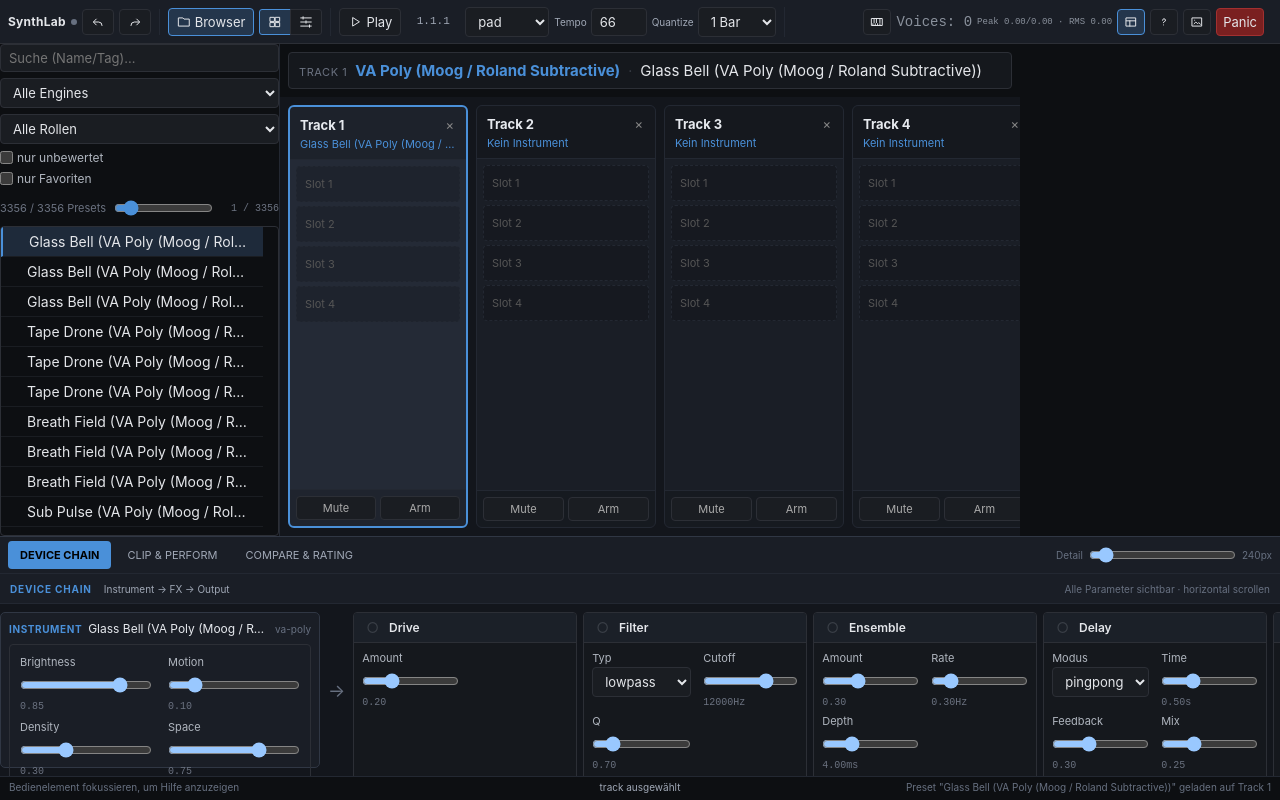
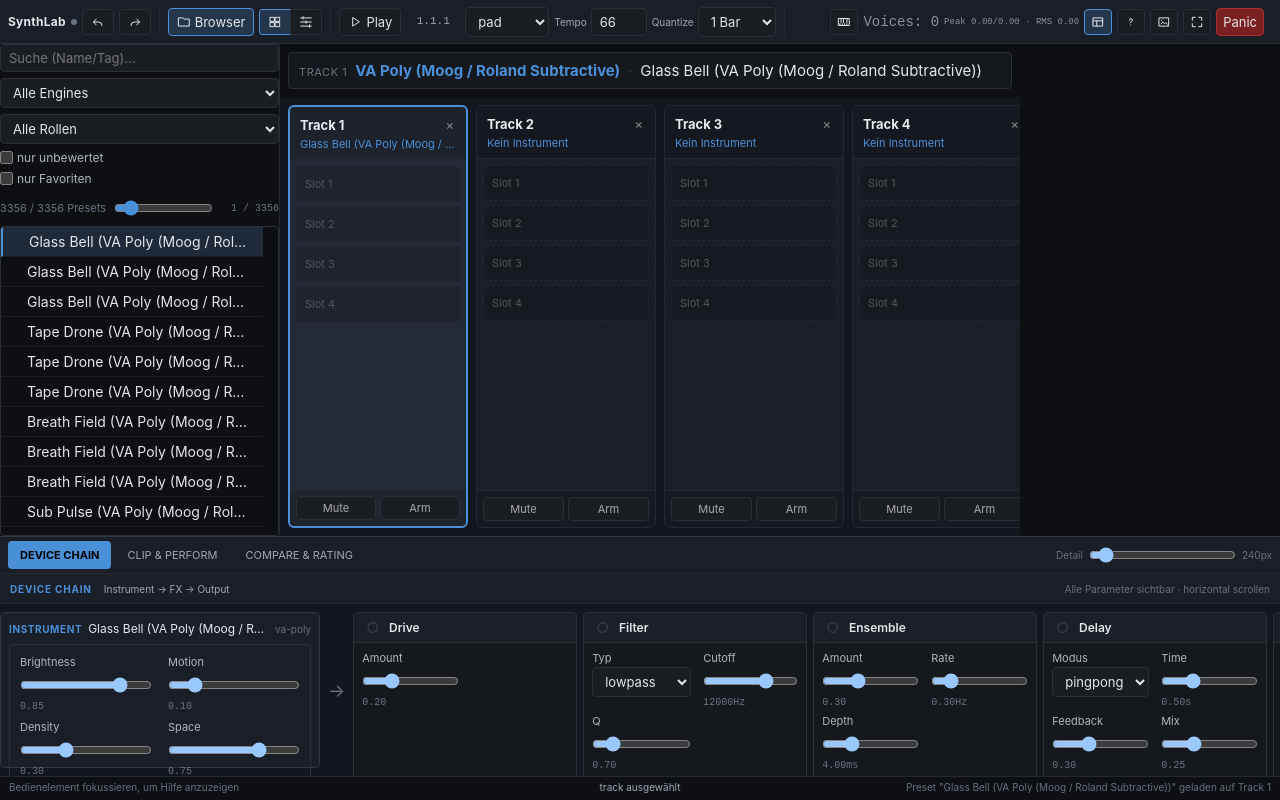
Before and after one commit to enzocage/synthLab, a React (Vite) app in the folder synthlab/: page / in a window 1280 px wide. Built offline with nearby package versions, Linux system fonts and the light colour scheme.

Commit message:
Add fullscreen toggle to transport header

```diff
--- a/synthlab/src/ui/Icon.tsx
+++ b/synthlab/src/ui/Icon.tsx
@@ -1,5 +1,5 @@
 interface IconProps {
-  name: "browser" | "play" | "stop" | "keyboard" | "detail" | "help" | "undo" | "redo" | "session" | "arrangement" | "image";
+  name: "browser" | "play" | "stop" | "keyboard" | "detail" | "help" | "undo" | "redo" | "session" | "arrangement" | "image" | "fullscreen" | "fullscreen-exit";
 }
 
 const paths: Record<IconProps["name"], string> = {
@@ -14,6 +14,8 @@
   session: "M4 4h7v7H4zm9 0h7v7h-7zM4 13h7v7H4zm9 0h7v7h-7z",
   arrangement: "M3 5h18M3 12h18M3 19h18M7 3v4m5 3v4m6 3v4",
   image: "M4 5h16v14H4zM7 15l3-3 3 3 2-2 3 3M8 9h.01",
+  fullscreen: "M4 9V4h5M15 4h5v5M20 15v5h-5M9 20H4v-5",
+  "fullscreen-exit": "M9 4v5H4M20 9h-5V4M15 20v-5h5M4 15h5v5",
 };
 
 export function Icon({ name }: IconProps) {
--- a/synthlab/src/ui/TransportBar.tsx
+++ b/synthlab/src/ui/TransportBar.tsx
@@ -1,3 +1,4 @@
+import { useEffect, useState } from "react";
 import { PHRASE_ROLES } from "../midi/phrases";
 import type { Role } from "../presets/schema";
 import { MeterDisplay } from "./MeterDisplay";
@@ -15,6 +16,7 @@
 }
 
 export function TransportBar({ onPlayToggle, phraseRole, onPhraseRoleChange, onTempoChange, onPanic }: Props) {
+  const [isFullscreen, setIsFullscreen] = useState(() => Boolean(document.fullscreenElement));
   const toggleBrowser = useUiStore((s) => s.toggleBrowser);
   const toggleDetail = useUiStore((s) => s.toggleDetail);
   const browserOpen = useUiStore((s) => s.browserOpen);
@@ -37,6 +39,22 @@
   const dirty = useCommandStore((s) => s.dirty);
   const isTransportActive = transportStatus === "playing" || transportStatus === "recording" || transportStatus === "starting";
   const octaveNumber = Math.floor(octaveBaseNote / 12) - 1;
+
+  useEffect(() => {
+    const syncFullscreenState = () => setIsFullscreen(Boolean(document.fullscreenElement));
+    document.addEventListener("fullscreenchange", syncFullscreenState);
+    return () => document.removeEventListener("fullscreenchange", syncFullscreenState);
+  }, []);
+
+  const toggleFullscreen = () => {
+    if (document.fullscreenElement) {
+      void document.exitFullscreen();
+      return;
+    }
+    void document.documentElement.requestFullscreen().catch(() => {
+      // Fullscreen can be denied by the browser or an embedded host; keep the UI usable.
+    });
+  };
 
   return (
     <header className="transport-bar" aria-label="Globale Steuerleiste">
@@ -110,6 +128,16 @@
       <button onClick={toggleSynthGallery} title="Bilder und Vorbilder aller Synth-Engines anzeigen">
         <Icon name="image" /> <span className="transport-label">Synth Pics</span>
       </button>
+      <button
+        onClick={toggleFullscreen}
+        className={isFullscreen ? "is-active" : ""}
+        aria-pressed={isFullscreen}
+        aria-label={isFullscreen ? "Vollbild verlassen" : "Vollbild aktivieren"}
+        title={isFullscreen ? "Vollbild verlassen (F11)" : "Vollbild aktivieren (F11)"}
+      >
+        <Icon name={isFullscreen ? "fullscreen-exit" : "fullscreen"} />
+        <span className="transport-label">{isFullscreen ? "Fenster" : "Vollbild"}</span>
+      </button>
       <button className="transport-bar__panic" onClick={onPanic}>Panic</button>
       </div>
     </header>
```
